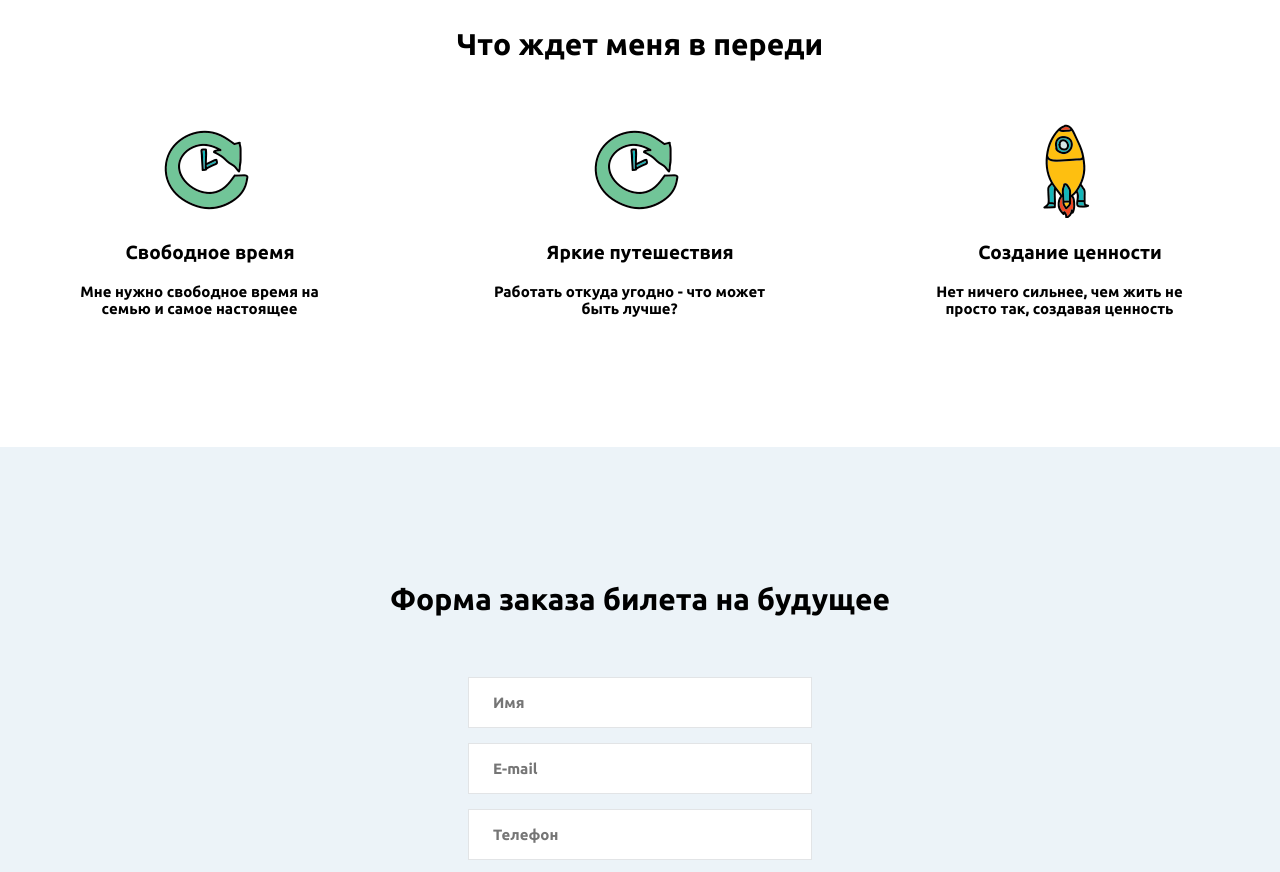
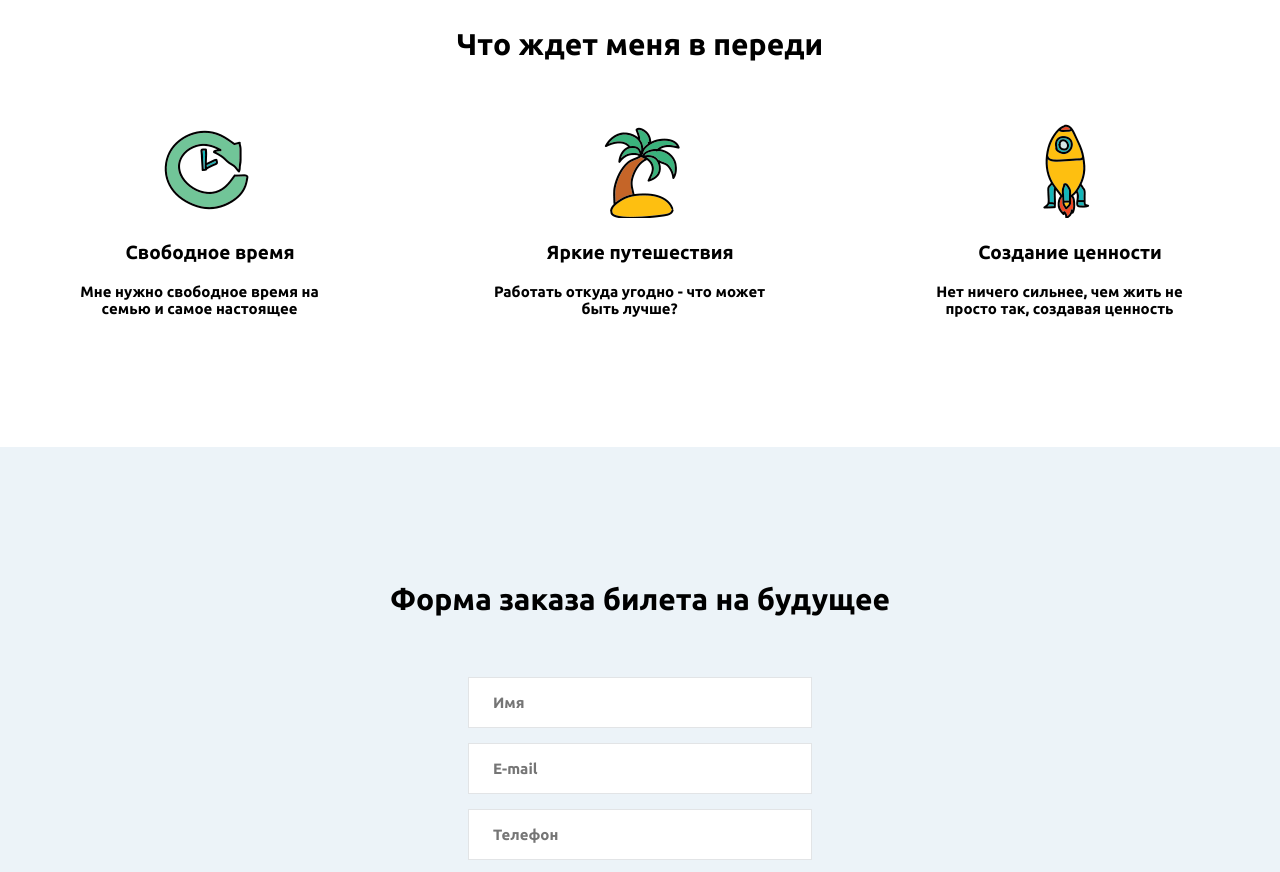
Before and after one commit to jfilya/wayup, a plain HTML site: page index.html in a window 1280 px wide. Shown: the part 1020-1892 px from the top of the page. Drawn offline with nearby package versions, Linux system fonts and the light colour scheme; a web font is replaced by a local one.

Commit message:
Update main.css

```diff
--- a/css/main.css
+++ b/css/main.css
@@ -82,7 +82,7 @@ body{
 	width: 289px;
 }
 .travel{
- 	background: url('../img/icon2.png') no-repeat padding-top;
+ 	background: url('../img/icon2.png') no-repeat top;
 }
 .roket{
 	background: url('../img/icon3.png') no-repeat top;
```
